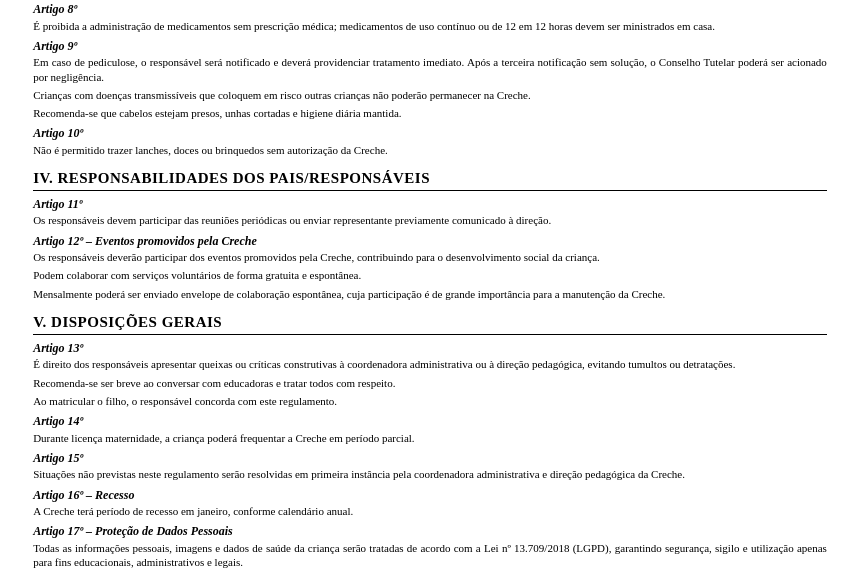
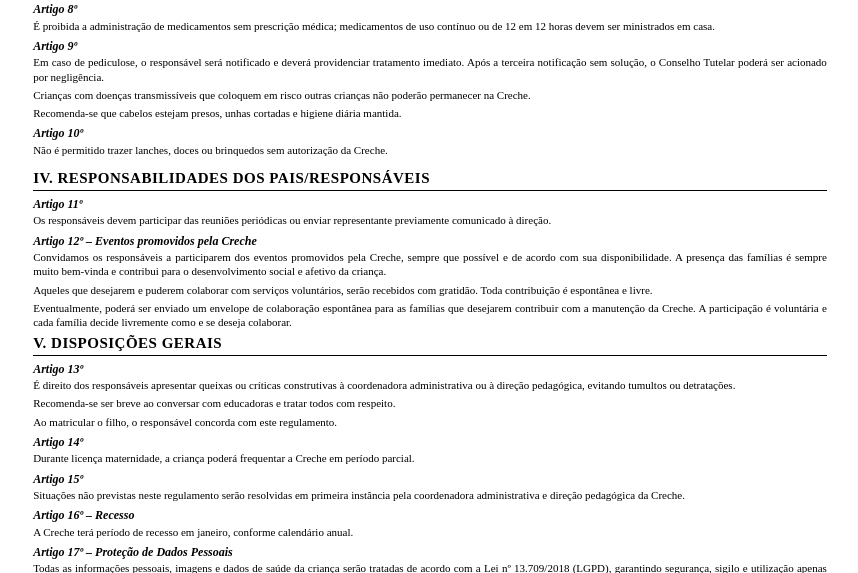
Before and after one commit to suportecodetecx/creche-elshadday, a Flask app: template templates/componentes/regulamento.html in a window 1280 px wide. Shown: the part 849-1422 px from the top of the page, without its empty margins (210-1068 px from the left). Run offline with Flask 3, Linux system fonts and the light colour scheme; the template is opened without the code that fills it, so the values that code supplies are empty; parts of the project's set-up code (start-up, migrations or seed data) failed here and were passed over.

Commit message:
fix: ajuste no Artigo 12º do Regulamento Interno

```diff
--- a/templates/componentes/regulamento.html
+++ b/templates/componentes/regulamento.html
@@ -476,14 +476,13 @@
 
             <div class="artigo-numero">Artigo 12º – Eventos promovidos pela Creche</div>
 <div class="paragrafo">
-                Os responsáveis deverão participar dos eventos promovidos pela Creche, contribuindo para o desenvolvimento social da criança.
+    Convidamos os responsáveis a participarem dos eventos promovidos pela Creche, sempre que possível e de acordo com sua disponibilidade. A presença das famílias é sempre muito bem-vinda e contribui para o desenvolvimento social e afetivo da criança.
 </div>
 <div class="paragrafo">
-                Podem colaborar com serviços voluntários de forma gratuita e espontânea.
+    Aqueles que desejarem e puderem colaborar com serviços voluntários, serão recebidos com gratidão. Toda contribuição é espontânea e livre.
 </div>
 <div class="paragrafo">
-                Mensalmente poderá ser enviado envelope de colaboração espontânea, cuja participação é de grande importância para a manutenção da Creche.
-            </div>
+    Eventualmente, poderá ser enviado um envelope de colaboração espontânea para as famílias que desejarem contribuir com a manutenção da Creche. A participação é voluntária e cada família decide livremente como e se deseja colaborar.
 </div>
 
         <!-- ===== PÁGINA 2 ===== -->
```
Lines whose indentation alone changed are shown as unchanged.
